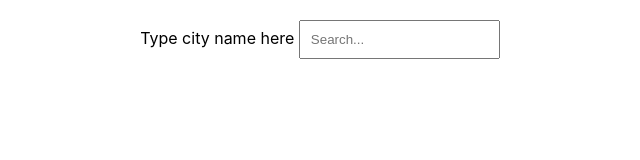
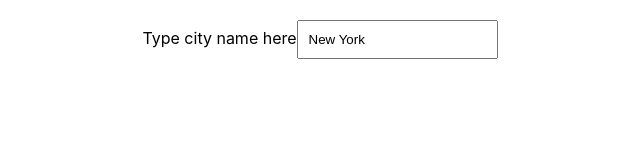
Before and after one commit to KostaRudenko/Weater-App, a React (Create React App) app: page / in a window 1280 px wide. Shown: the top 160 px of the page, without its empty margins (320-960 px from the left). Built offline with nearby package versions, Linux system fonts and the light colour scheme.

Commit message:
refactoring

```diff
--- a/package.json
+++ b/package.json
@@ -6,6 +6,7 @@
     "@testing-library/jest-dom": "^5.16.1",
     "@testing-library/react": "^12.1.2",
     "@testing-library/user-event": "^13.5.0",
+    "prop-types": "^15.8.1",
     "react": "^17.0.2",
     "react-dom": "^17.0.2",
     "react-scripts": "5.0.0",
--- a/src/App.js
+++ b/src/App.js
@@ -1,104 +1,56 @@
-import { useState } from "react";
+import { useEffect, useState } from "react";
 import './App.css';
+import Weather from "./component/Weather/Weather";
+import FormCity from "./component/FormCity/FormCity";
 
-const api = {
+const API = {
   key: "9c6cdcf1ca50d4bc007df08c42efa786", // You can get your own API key on https://openweathermap.org/
   base: "https://api.openweathermap.org/data/2.5/",
   forecast: "https://api.openweathermap.org/data/2.5/onecall?"
 }
 
+export const MONTHS = ["Jan", "Feb", "Mar", "Apr", "May", "Jun", "Jul", "Aug", "Sep", "Oct", "Nov", "Dec"];
+export const DAYS = ["Sun", "Mon", "Tue", "Wed", "Thu", "Fri", "Sat"];
+
 function App() {
-  const [city, setCity] = useState('');
-  const [weather, setWeather] = useState({});
-  const [forcst, setForcsst] = useState({});
+  const [weather, setWeather] = useState();
+  const [forecast, setForecast] = useState();
 
-  const dateBuilder = d => {
-    let months = ["Jan", "Feb", "Mar", "Apr", "May", "Jun", "Jul", "Aug", "Sep", "Oct", "Nov", "Dec"];
-    let days = ["Sun", "Mon", "Tue", "Wed", "Thu", "Fri", "Sat"];
+  useEffect(async () => {
+    if (!weather || weather.cod === '404') {
+      return;
+    }
+    await fetch(`${API.forecast}lat=${weather.coord.lat}&lon=${weather.coord.lon}&exclude=hourly,minutely&units=metric&appid=${API.key}`)
+      .then(result => result.json())
+      .then(result => {
+        setForecast(result);
+      }).catch(err => console.error(err));
+  }, [weather]);
 
-    let day = days[d.getDay()];
-    let date = d.getDate();
-    let month = months[d.getMonth()];
-    let year = d.getFullYear();
-
-    return `${day}, ${date} ${month} ${year}`
+  const onSubmit = async (e) => {
+    const city = e.target.city.value;
+    const https = `${API.base}weather?q=${city}&units=metric&appid=${API.key}`;
+    await fetch(https)
+      .then(res => res.json())
+      .then(result => {
+        setWeather(result);
+      }).catch(err => {
+        console.error(err)
+        setWeather();
+      });
   }
-
-  const search = event => {
-    if (event.key === "Enter") {
-      fetch(`${api.base}weather?q=${city}&units=metric&appid=${api.key}`)
-        .then(res => res.json())
-        .then(result => {
-          setWeather(result);
-          setCity('');
-
-          fetch(`${api.forecast}lat=${result.coord.lat}&lon=${result.coord.lon}&exclude=hourly,minutely&units=metric&appid=${api.key}`)
-          .then(res => res.json())
-          .then(resp => {
-            setForcsst(resp);
-          }).catch(err => console.error(err));
-        }).catch(err => console.error(err));
-    }
-  }
-
-  const inputValue = e => {
-    setCity(e.target.value);
-  }
+  const blockError = (
+    <p className="not-found">Sorry your {weather && weather.message}</p>
+  );
 
   return (
     <div className="App">
-      <div className="search-box">
-        <span>Type city name here  </span>
-        <input
-          type="text"
-          className="search-bar"
-          placeholder="Search..."
-          onChange={inputValue}
-          value={city}
-          onKeyPress={search}
-        />
+      <FormCity onSubmit={onSubmit}/>
 
-      </div>
-
-      <div>
-        { weather.cod === '404' ? (
-          <p className="not-found">Sorry your {weather.message}</p>
-        )
-
-        :
-
-        typeof forcst.daily !== 'undefined' ? (
-          <div className="content-container">
-
-            <p className="content-container__current-position">
-              {weather.name}, {weather.sys.country}
-            </p>
-
-            <p className="content-container__current-date">
-              {dateBuilder(new Date())}
-            </p>
-
-            <p className="content-container__current-temp">
-              {Math.round(weather.main.temp)}°c
-            </p>
-
-            <div className="location-box">
-              {forcst.daily.map(day => (
-                    <div key={Math.random()} className="location-box__item">
-                      <div className="location-box__inner-container">
-                        <p>{dateBuilder(new Date(day.dt * 1000))}</p>
-                        <img src={`http://openweathermap.org/img/wn/${day.weather[0].icon}.png`} alt="weather-icon" />
-                        <p className="location-box__description">{day.weather[0].description}</p>
-                        <p>{Math.round(day.temp.max)} / {Math.round(day.temp.min)} °c</p>
-                      </div>
-                    </div>
-                )) }
-            </div>
-
-          </div>
-
-        ) : ''}
-      </div>
+      {weather && weather.cod === '404' ? blockError
+        : forecast && (
+        <Weather weather={weather} forecast={forecast}/>
+      )}
 
     </div>
   );
--- /dev/null
+++ b/src/component/FormCity/FormCity.js
@@ -0,0 +1,27 @@
+import PropTypes from 'prop-types';
+
+export default function FormCity({ onSubmit: onSubmit_ }) {
+  const onSubmit = (e) => {
+    e.preventDefault(false);
+    onSubmit_(e);
+    e.target.city.value = ''
+  };
+
+  return (
+    <form className="search-box" onSubmit={onSubmit}>
+      <label htmlFor="city">Type city name here</label>
+      <input
+        type="text"
+        className="search-bar"
+        name="city"
+        id="city"
+        placeholder="Search..."
+        defaultValue="New York"
+      />
+    </form>
+  );
+}
+
+FormCity.propTypes = {
+  onSubmit: PropTypes.func.isRequired
+}
--- /dev/null
+++ b/src/component/ItemDay/ItemDay.js
@@ -0,0 +1,32 @@
+import PropTypes from "prop-types";
+
+import { dateFormat } from "../Weather/Weather";
+
+export default function ItemDay({ day }) {
+  const weatherDay = dateFormat(new Date(day.dt * 1000));
+
+  return(
+    <div
+      className="location-box__item"
+    >
+      <div className="location-box__inner-container">
+        <p>
+          {weatherDay}
+        </p>
+        <img
+          src={`http://openweathermap.org/img/wn/${day.weather[0].icon}.png`}
+          alt={day.weather[0].description}
+        />
+        <p className="location-box__description">
+          {day.weather[0].description}
+        </p>
+        <p>
+          {Math.round(day.temp.max)} / {Math.round(day.temp.min)} °c</p>
+      </div>
+    </div>
+  );
+};
+
+ItemDay.propTypes = {
+  day: PropTypes.object.isRequired
+};
--- /dev/null
+++ b/src/component/Weather/Weather.js
@@ -0,0 +1,51 @@
+import PropTypes from "prop-types";
+
+import { DAYS, MONTHS } from "../../App";
+
+import ItemDay from "../ItemDay/ItemDay";
+
+export default function Weather({weather, forecast}) {
+  return (
+    <div className="content-container">
+
+      <p className="content-container__current-position">
+        {weather.name},
+        {' '}
+        {weather.sys.country}
+      </p>
+
+      <p className="content-container__current-date">
+        {dateFormat(new Date())}
+      </p>
+
+      <p className="content-container__current-temp">
+        {Math.round(weather.main.temp)}
+        °c
+      </p>
+
+      <div className="location-box">
+        {forecast.daily.map((day, index) => (
+          <ItemDay
+            key={index}
+            day={day}
+          />
+        ))}
+      </div>
+
+    </div>
+  );
+}
+
+Weather.propTypes = {
+  weather: PropTypes.object.isRequired,
+  forecast: PropTypes.object.isRequired,
+}
+
+export const dateFormat = d => {
+  const day = DAYS[d.getDay()];
+  const date = d.getDate();
+  const month = MONTHS[d.getMonth()];
+  const year = d.getFullYear();
+
+  return `${day}, ${date} ${month} ${year}`
+}
```
Also changed, not shown: 1 other file (tests, documents, lock files or other folders).
